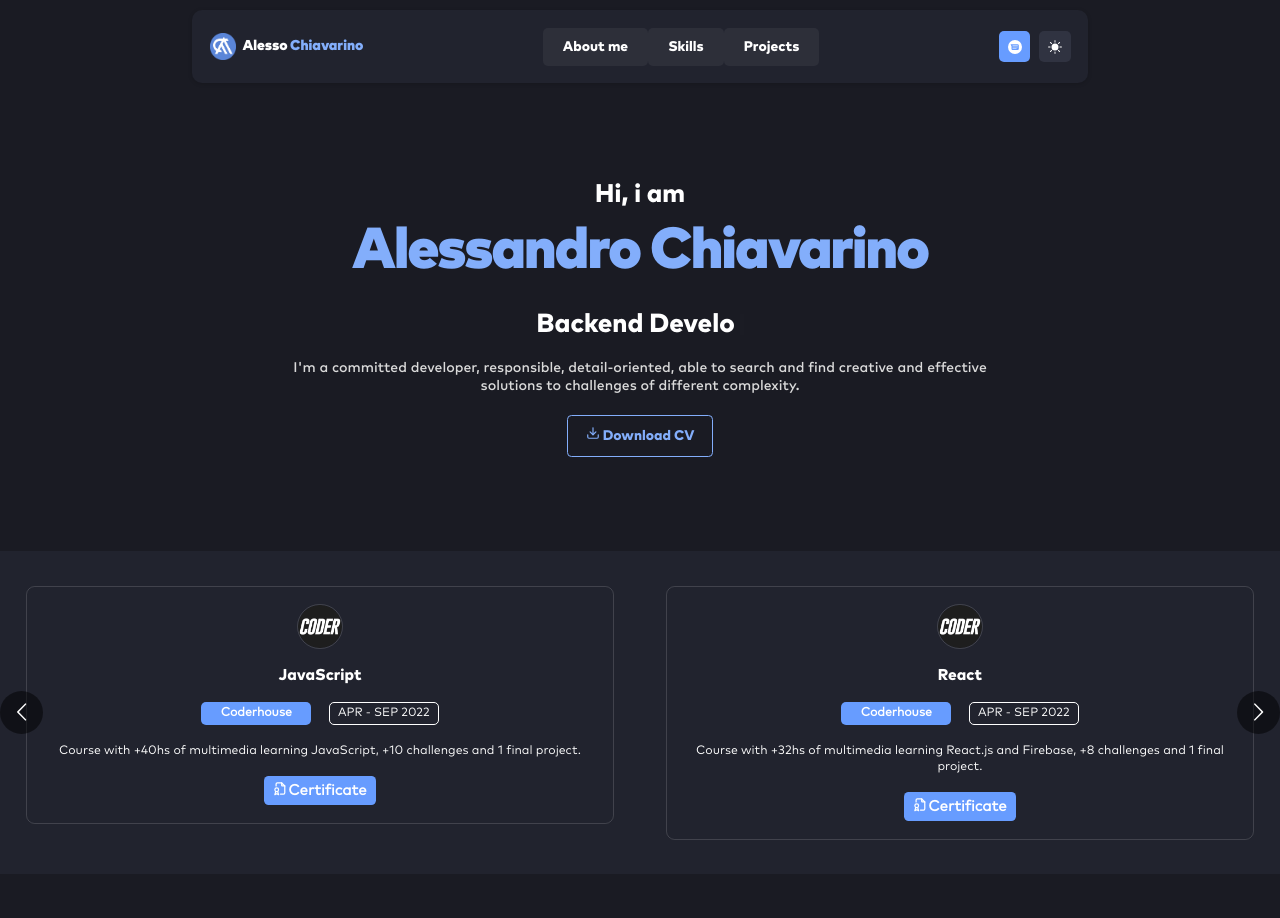
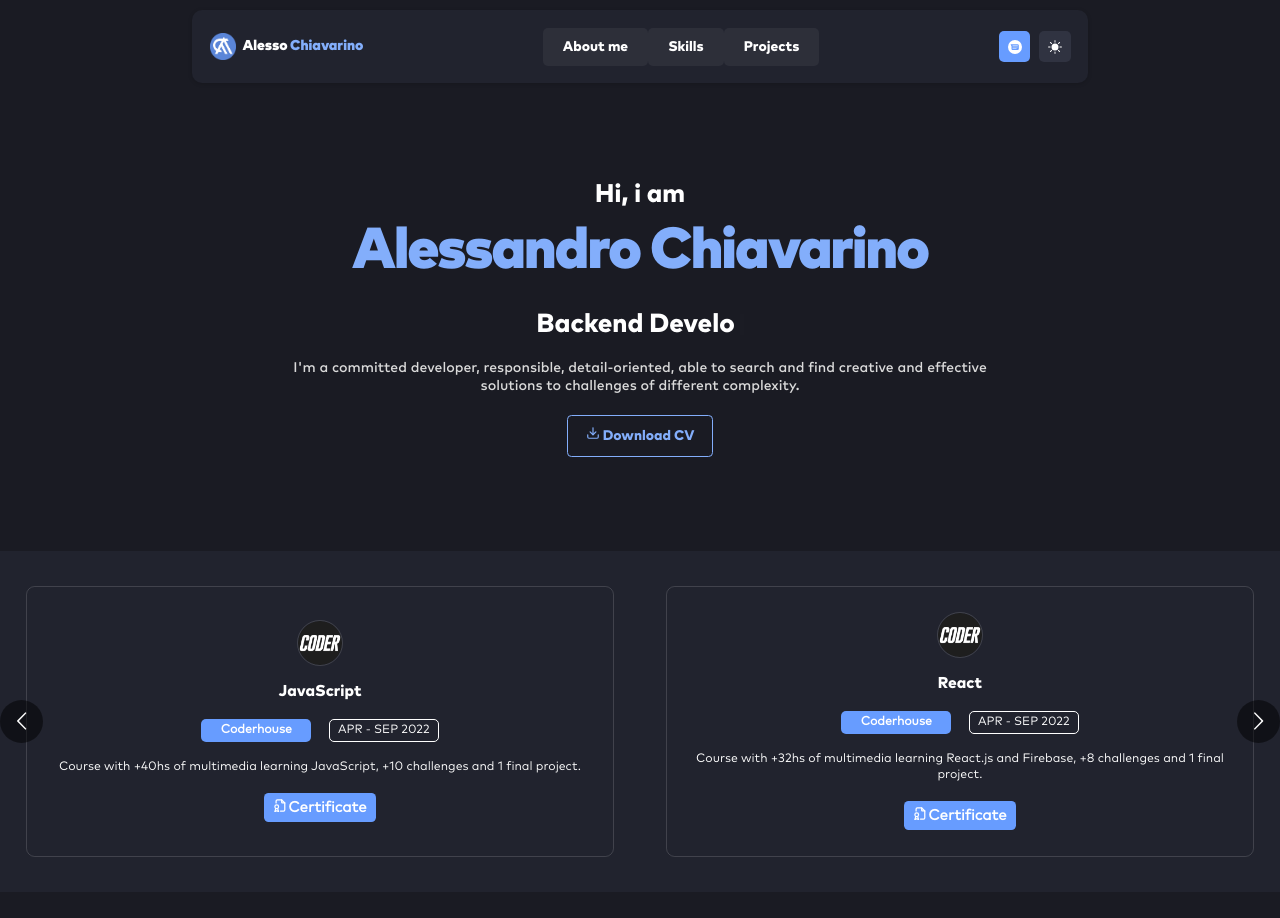
Before and after one commit to Alesso-Chiavarino/Portafolio, a React (Vite) app: page / in a window 1280 px wide. Shown: the top 918 px of the page. Built offline with nearby package versions, Linux system fonts and the light colour scheme; grey boxes are pictures that could not be loaded.

Commit message:
upgradess

```diff
--- a/src/components/Certificate/Certificate.scss
+++ b/src/components/Certificate/Certificate.scss
@@ -5,26 +5,30 @@
     justify-content: center;
     align-items: center;
     flex-direction: column;
-    // width: 25em;
+    min-height: 19.375em;
     text-align: center;
     border: 1px solid rgba(255, 255, 255, 0.144);
     border-radius: 0.625em;
     padding: 1.25em;
     gap: 1.25em;
+
     .certificate-academy-icon {
         width: 3.125em;
         border-radius: 50%;
         outline: 1px solid rgba(255, 255, 255, 0.144);
     }
+
     .certificate-course {
         font-size: 1.125em;
         font-family: mark-pro-heavy;
         // font-weight: bold;
     }
+
     .certificate-info {
         display: flex;
         justify-content: center;
         gap: 1.25em;
+
         .certificate-info-academy-btn {
             @extend .certificate-info-date-btn;
             font-size: 0.875em !important;
@@ -33,6 +37,7 @@
             border: 0 !important;
             font-weight: bold;
         }
+
         .certificate-info-date-btn {
             font-size: 0.75rem;
             width: 6.875rem;
@@ -43,10 +48,12 @@
             border: 1px solid #fff;
         }
     }
+
     .cerficate-description {
         font-size: 0.875em;
         // font-weight: normal;
     }
+
     .certificate-link {
         display: flex;
         align-items: center;
@@ -57,9 +64,11 @@
         border-radius: 0.3125em;
         padding: 0.3125em 0.625em;
         background-color: #679cff;
+
         .certificate-icon {
             color: "#fff";
         }
+
         &:hover {
             background-color: #83AEFB;
         }
```
